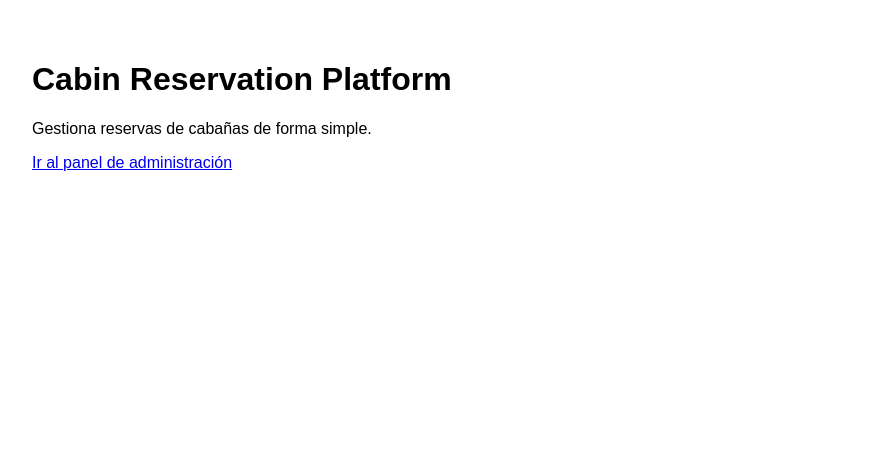
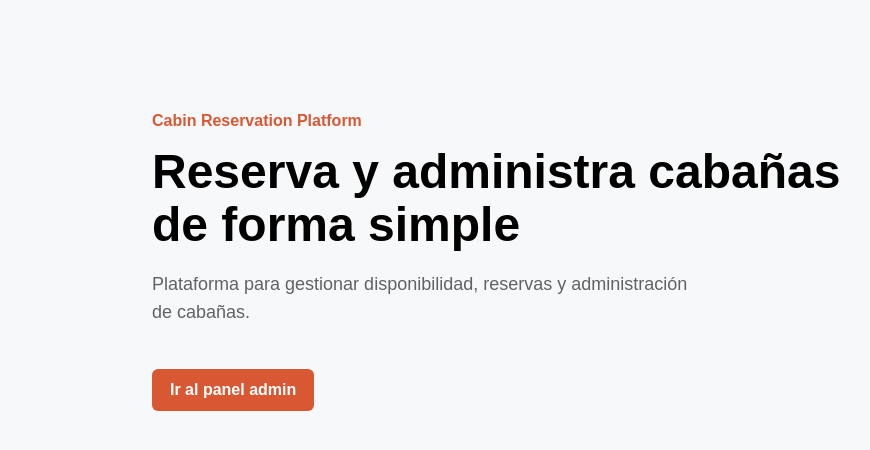
Before and after one commit to FacundoaQuiroga/laravel-vue-cabin-booking, a Vue app in the folder frontend/: page / in a window 1280 px wide. Shown: the top 450 px of the page, without its empty margins (8-878 px from the left). Built offline with nearby package versions, Linux system fonts and the light colour scheme; the HTML template or start-up script is replaced by a standard one.

Commit message:
add public home page

```diff
--- a/frontend/src/layouts/AdminLayout.vue
+++ b/frontend/src/layouts/AdminLayout.vue
@@ -21,7 +21,7 @@
 
 .sidebar {
   width: 240px;
-  background: #d93434;
+  background: #d95834;
   color: white;
   padding: 24px 0;
 }
--- a/frontend/src/views/HomeView.vue
+++ b/frontend/src/views/HomeView.vue
@@ -1,10 +1,60 @@
 <template>
-  <div style="padding: 40px">
-    <h1>Cabin Reservation Platform</h1>
-    <p>Gestiona reservas de cabañas de forma simple.</p>
+  <main class="home">
+    <section class="hero">
+      <div>
+        <p class="eyebrow">Cabin Reservation Platform</p>
+        <h1>Reserva y administra cabañas de forma simple</h1>
+        <p class="description">
+          Plataforma para gestionar disponibilidad, reservas y administración de cabañas.
+        </p>
 
-    <router-link to="/admin/reservations">
-      Ir al panel de administración
-    </router-link>
-  </div>
+        <router-link to="/admin/reservations" class="button">
+          Ir al panel admin
+        </router-link>
+      </div>
+    </section>
+  </main>
 </template>
+
+<style scoped>
+.home {
+  min-height: 100vh;
+  background: #f7f8fa;
+}
+
+.hero {
+  max-width: 960px;
+  margin: 0 auto;
+  padding: 96px 24px;
+}
+
+.eyebrow {
+  color: #d95834;
+  font-weight: 700;
+}
+
+h1 {
+  max-width: 720px;
+  font-size: 48px;
+  line-height: 1.1;
+  margin: 12px 0;
+}
+
+.description {
+  max-width: 560px;
+  color: #606266;
+  font-size: 18px;
+  line-height: 1.6;
+}
+
+.button {
+  display: inline-block;
+  margin-top: 24px;
+  padding: 12px 18px;
+  background: #d95834;
+  color: white;
+  text-decoration: none;
+  border-radius: 6px;
+  font-weight: 700;
+}
+</style>
```
